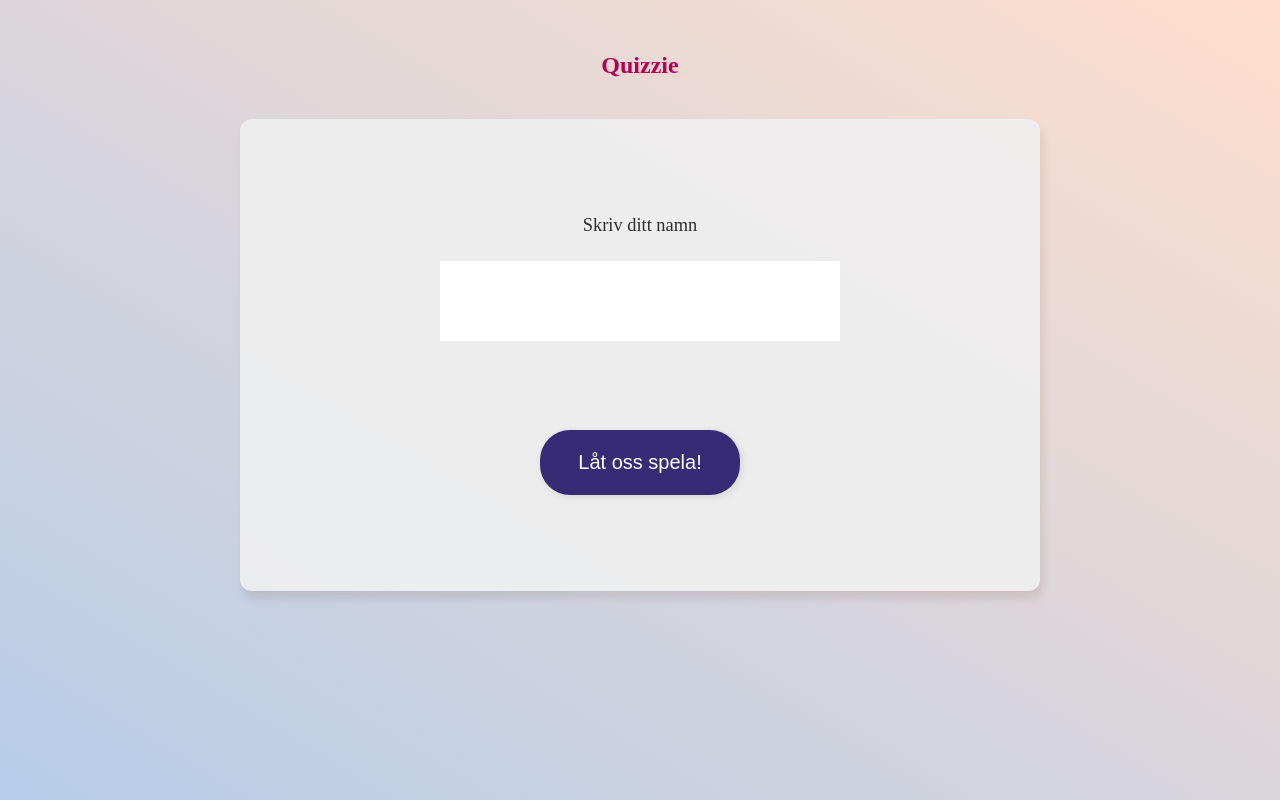
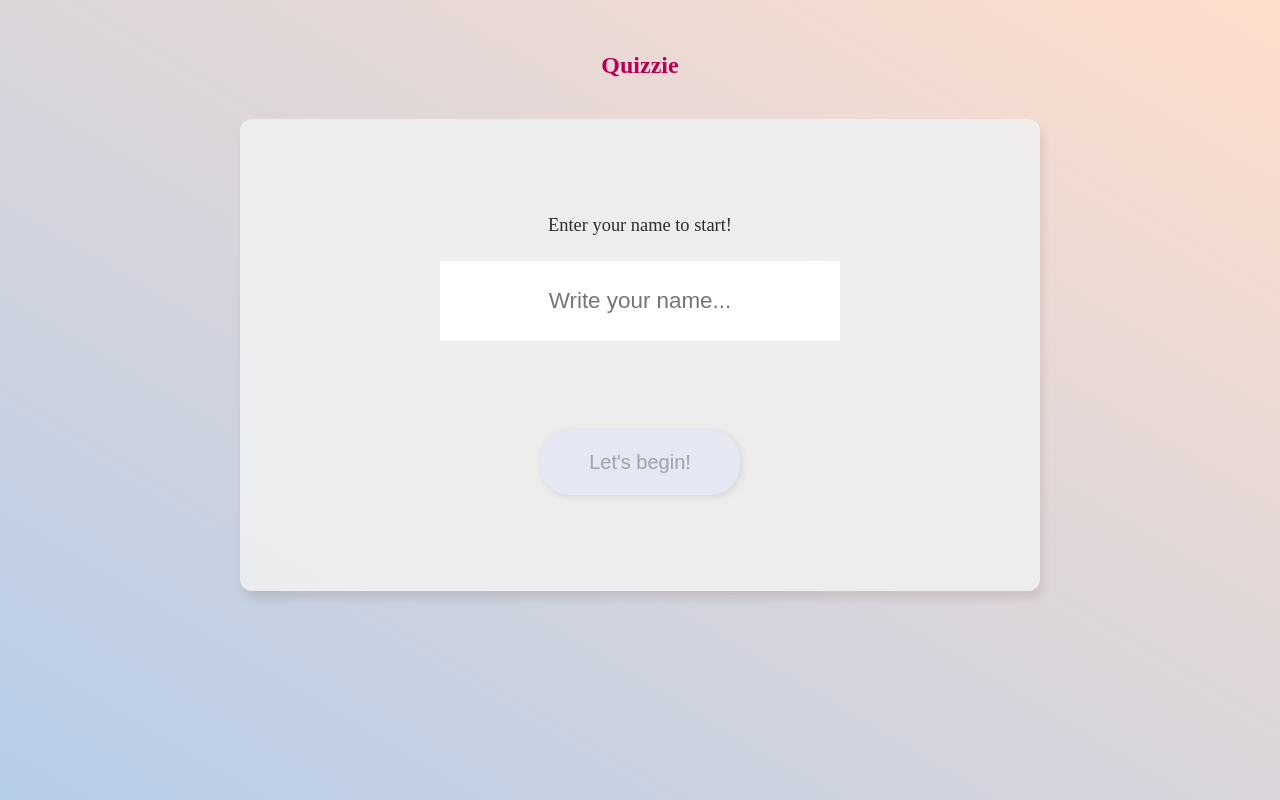
Before and after one commit to annagroshkova/maca-quiz-app, a React (Vite) app: page / in a window 1280 px wide. Built offline with nearby package versions, Linux system fonts and the light colour scheme.

Commit message:
score tracker, disabled begin button, unified language

```diff
--- a/src/views/StartPage/StartPage.tsx
+++ b/src/views/StartPage/StartPage.tsx
@@ -6,28 +6,32 @@ export default function StartPage() {
   const navigate = useNavigate();
   const [name, setName] = useState("");
 
-  const handleNameSubmit = (e: Event) => {
+  const handleNameSubmit = (e: React.FormEvent) => {
     e.preventDefault();
+    if (!name.trim()) {
+      return; //stoppar om det inte finns ett namn
+    }
     saveUserInfo({ name });
-    setName("")
+    setName("");
+    navigate("/quiz");
   };
 
-
   return (
-    <section className='startpage'>
-      <h1 className='startpage__headning'>Quizzie</h1>
-      <form className='startpage__form'>
-        <label htmlFor='name'>Skriv ditt namn</label>
+    <section className="startpage">
+      <h1 className="startpage__headning">Quizzie</h1>
+      <form className="startpage__form" onSubmit={handleNameSubmit}>
+        <label htmlFor="name">Enter your name to start!</label>
         <input
-          id='name'
-          type='text'
+          id="name"
+          type="text"
           value={name}
           onChange={(e) => setName(e.target.value)}
+          placeholder="Write your name..."
         ></input>
-        <button
-        type='submit'
-        onClick={() => {handleNameSubmit; navigate("/quiz")}}
-        >Låt oss spela!</button>
+        {/* knapp disabled om det inte finns ett namn */}
+        <button type="submit" disabled={!name.trim()}>
+          Let's begin!
+        </button>
       </form>
     </section>
   );
--- a/src/views/gameover.tsx
+++ b/src/views/gameover.tsx
@@ -1,15 +1,21 @@
 import { useNavigate } from "react-router-dom";
+import { getUserInfo } from "../store";
 
 export default function GameOver() {
-    const navigate = useNavigate();
+  const user = getUserInfo();
+  const navigate = useNavigate();
 
-    const handleRetry = () => {
+  const handleRetry = () => {
     navigate("/quiz");
   };
   return (
     <section className="startpage">
       <h1 className="startpage__headning">ya done goofed now</h1>
-      <button type='submit' onClick={handleRetry}>Retry?</button>
+      <h3>Score: {user.lastScore}</h3>
+      <h3>Best Score: {user.bestScore}</h3>
+      <button type="submit" onClick={handleRetry}>
+        Retry?
+      </button>
     </section>
   );
 }
--- a/src/views/quiz.tsx
+++ b/src/views/quiz.tsx
@@ -4,6 +4,7 @@ import { AnswerButton } from "../components/AnswerButton";
 import { AnimatePresence } from "motion/react";
 import { useNavigate } from "react-router-dom";
 import "../App.css";
+import { getUserInfo, saveUserInfo } from "../store";
 
 type ApiResponse = ApiQuestion[];
 
@@ -22,8 +23,7 @@ interface QuizQuestion {
   question: string;
   correctAnswer: string;
   allAnswers: string[];
-};
-
+}
 
 export default function Quiz() {
   const navigate = useNavigate();
@@ -31,7 +31,7 @@ export default function Quiz() {
   const [question, setQuestion] = useState<QuizQuestion | null>(null);
   const [loading, setLoading] = useState(true);
   const [selectedAnswer, setSelectedAnswer] = useState<string | null>(null);
-
+  const [score, setScore] = useState(0);
   const [lives, setLives] = useState(3);
 
   const handleAnswerClick = (answer: string) => {
@@ -40,7 +40,9 @@ export default function Quiz() {
 
     setSelectedAnswer(answer);
 
-    if (answer !== question?.correctAnswer) {
+    if (answer === question?.correctAnswer) {
+      setScore((prevScore) => prevScore + 1);
+    } else {
       setLives((lostLife) => lostLife - 1);
     }
   };
@@ -67,7 +69,7 @@ export default function Quiz() {
           () => Math.random() - 0.5
         ),
       });
-  } catch (error){
+    } catch (error) {
       console.error("Error fetching question:", error);
     }
     setLoading(false);
@@ -79,47 +81,65 @@ export default function Quiz() {
 
   const handleNextStep = () => {
     if (lives === 0) {
-      navigate ("/gameover");
+      finalizeGame();
+      navigate("/gameover");
     } else {
       fetchQuestion();
     }
   };
 
+  const finalizeGame = () => {
+    const user = getUserInfo();
+    const lastScore = score;
+    const bestScore = Math.max(user.bestScore ?? 0, score);
+    saveUserInfo({
+      ...user,
+      lastScore,
+      bestScore,
+    });
+  };
+
   return (
     <Container
-      p='4'
+      p="4"
       style={{ maxWidth: "95vw", marginTop: "2rem", marginBottom: "2rem" }}
     >
-      <Flex direction='column' gap='5'>
-        {/* Liv */}
-        <Flex justify="end" gap="3" style={{padding: "0 10px"}}>
-          {[1,2,3].map((heartIndex) => (
+      <Flex direction="column" gap="5">
+        <Flex justify="between" align="center" style={{ padding: "0 10px" }}>
+          <Text size="5" weight="bold">
+            Score: {score}
+          </Text>
+
+          <Flex gap="3">
+            {[1, 2, 3].map((heartIndex) => (
               <Text
                 key={heartIndex}
-              size='6'
-              style={{cursor: "default", userSelect: "none"}}>
-              {heartIndex <= (3 - lives) ? "🖤" : "❤️"}
+                size="6"
+                style={{ cursor: "default", userSelect: "none" }}
+              >
+                {heartIndex <= 3 - lives ? "🖤" : "❤️"}
               </Text>
             ))}
+          </Flex>
         </Flex>
 
         {/* Frågan */}
         {loading || !question ? (
-          <Text size='5' weight='bold'>
+          <Text size="5" weight="bold">
             Loading question...
           </Text>
         ) : (
           <>
             <Card style={{ padding: "30px", textAlign: "center" }}>
-          <Text size='5' weight='bold'>
+              <Text size="5" weight="bold">
                 {question.question}
               </Text>
             </Card>
 
             {/* Svarsalternativ */}
-        <Flex direction='column' gap='3'>
+            <Flex direction="column" gap="3">
               <AnimatePresence>
-            <Flex direction='column' gap='3'>
+                <Flex direction="column" gap="3">
                   {question.allAnswers.map((answer, index) => {
                     // --- BESTÄM KNAPPENS TILLSTÅND ---
                     let buttonState:
@@ -163,7 +183,7 @@ export default function Quiz() {
             {/* Reset-knapp (visas bara när man svarat) */}
             {selectedAnswer && (
               <Button
-            variant='solid'
+                variant="solid"
                 color={lives === 0 ? "ruby" : "indigo"}
                 onClick={handleNextStep}
                 style={{
```
Lines whose indentation alone changed are shown as unchanged.
